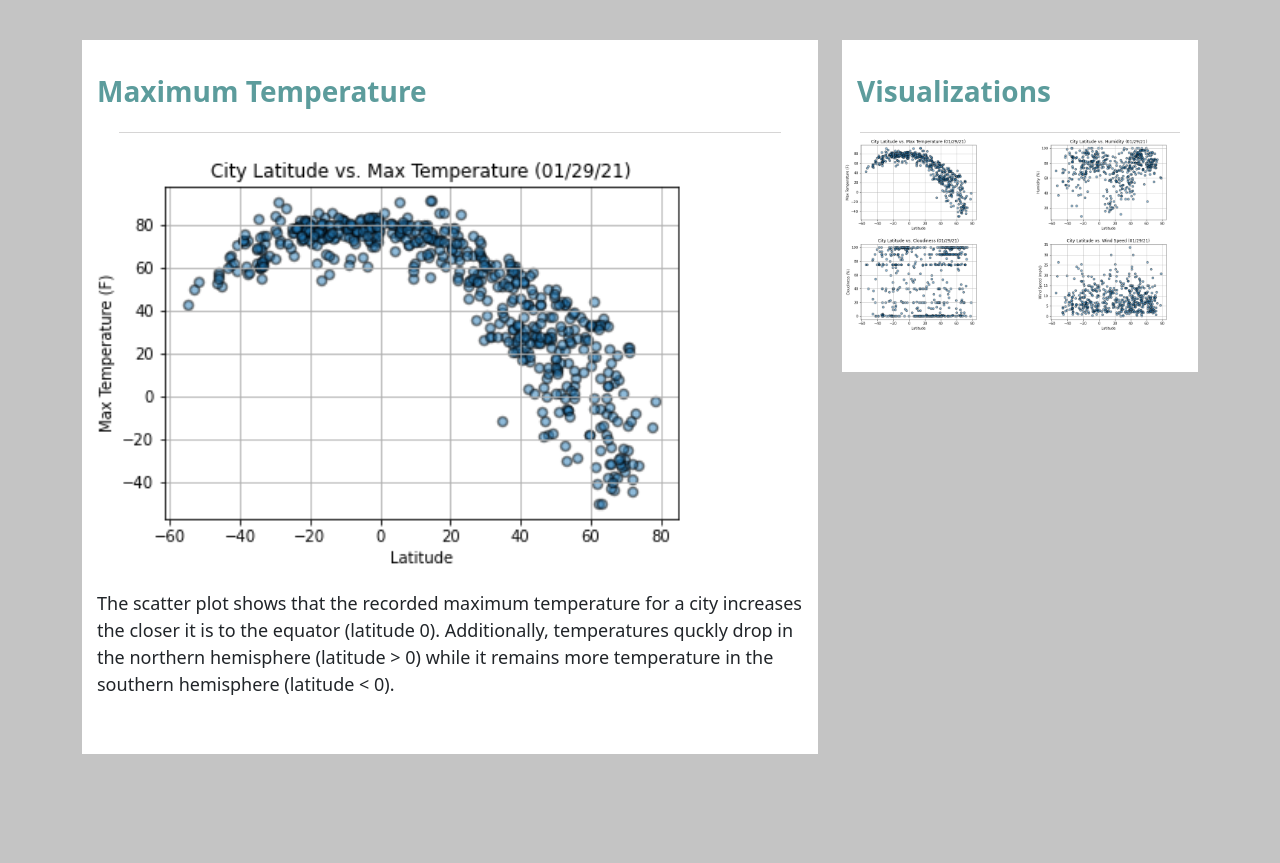
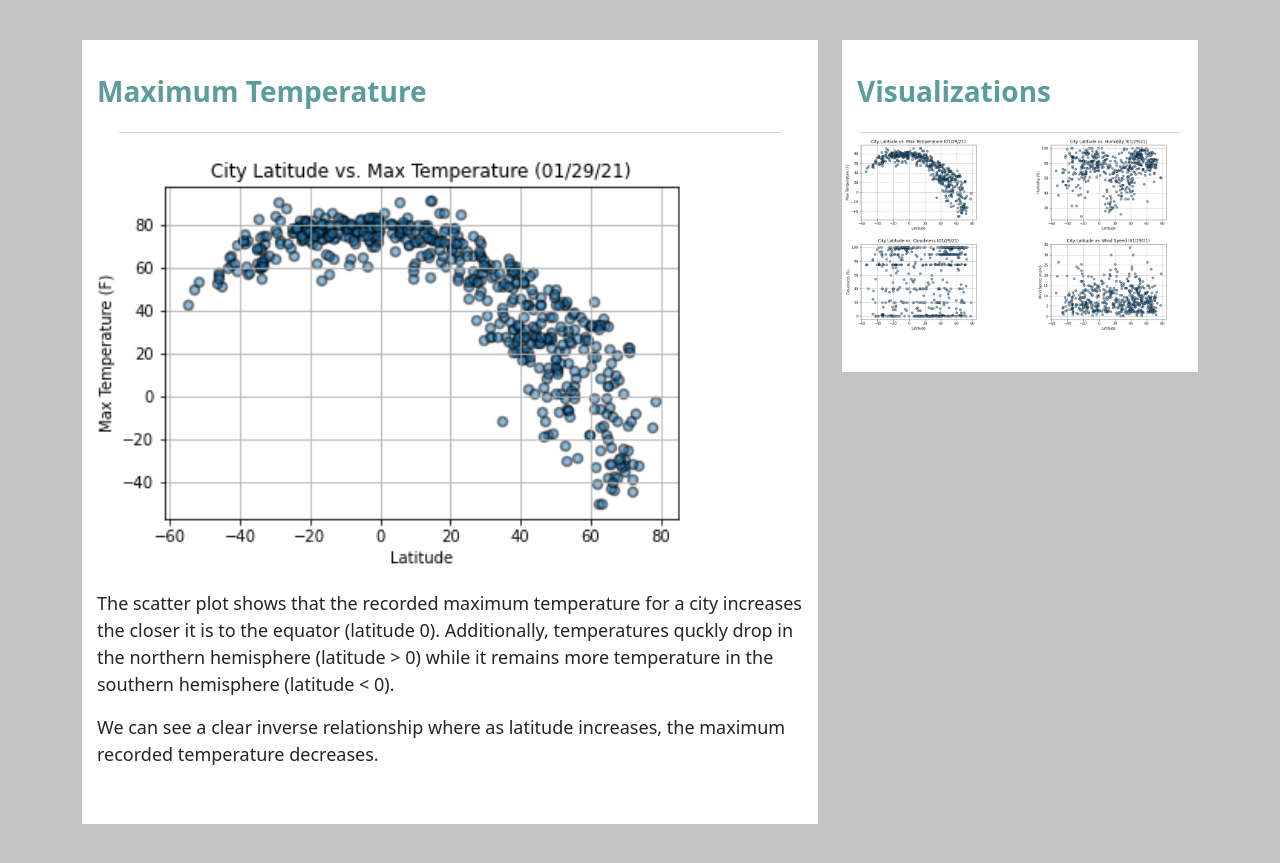
Before and after one commit to Seltsam1/weather-website-dashboard, a plain HTML site: page temp.html in a window 1280 px wide. Shown: the part 75-938 px from the top of the page. Before the commit the page ends 909 px from the top, so only its background shows below. Drawn offline with nearby package versions, Linux system fonts and the light colour scheme.

Commit message:
Update temp.html

```diff
--- a/temp.html
+++ b/temp.html
@@ -71,6 +71,9 @@
                             the equator (latitude 0). Additionally, temperatures quckly drop in the northern hemisphere (latitude > 0) while
                             it remains more temperature in the southern hemisphere (latitude < 0).
                         </p>
+                        <p>
+                            We can see a clear inverse relationship where as latitude increases, the maximum recorded temperature decreases.
+                        </p>
 
                     </div>
             </div>
```
